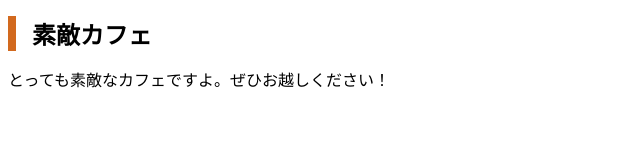
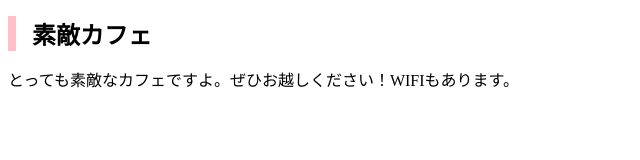
Before and after one commit to Kyo50spjt/mycafe, a plain HTML site: page index.html in a window 1280 px wide. Shown: the whole page, without its empty margins (0-640 px from the left). Drawn offline with Linux system fonts and the light colour scheme.

Commit message:
Add files via upload

```diff
--- a/css/styles.css
+++ b/css/styles.css
@@ -1,5 +1,5 @@
 h1{
   font-size: 24px;
   padding-left: 16px;
-  border-left: 8px solid chocolate;
+  border-left: 8px solid pink;
 }
--- a/index.html
+++ b/index.html
@@ -8,7 +8,7 @@
 </head>
 <body>
   <h1>素敵カフェ</h1>
-  <p>とっても素敵なカフェですよ。ぜひお越しください！</p>
+  <p>とっても素敵なカフェですよ。ぜひお越しください！WIFIもあります。</p>
 
 </body>
 
```
